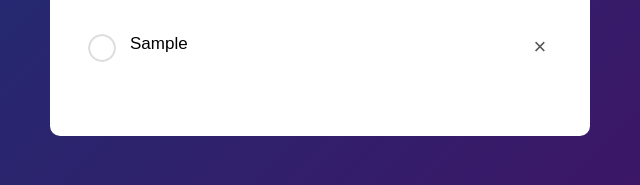
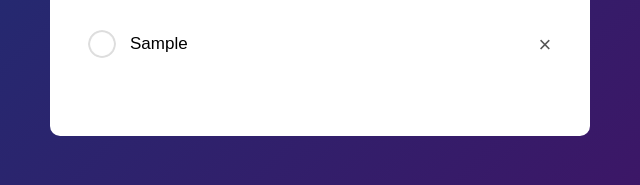
Before and after one commit to brunobrinate/To-Do-List-App, a plain HTML site: page index.html in a window 1280 px wide. Both pictures are taken after typing "Sample" into the empty fields and a click on the button "Add". Shown: the part 273-458 px from the top of the page, 320-960 px from the left. Drawn offline with Linux system fonts and the light colour scheme.

Commit message:
update input area

```diff
--- a/assets/style.css
+++ b/assets/style.css
@@ -72,6 +72,11 @@ ul li{
     position: relative;
 }
 
+ul li:hover{
+    background: #edeef0;
+    border-radius: 15px;
+}
+
 ul li::before{
     content: '';
     position: absolute;
@@ -81,7 +86,7 @@ ul li::before{
     background-image: url(images/unchecked.png);
     background-size: cover;
     background-position: center;
-    top: 12px;
+    top: 8px;
     left: 8px;
 }
 ul li.checked{
@@ -97,16 +102,17 @@ ul li.checked::before{
 ul li span{
     position: absolute;
     right: 0;
-    top: 5px;
-    width: 40px;
-    height: 40px;
+    top: 0;
+    width: 30px;
+    height: 30px;
     font-size: 22px;
     color: #555;
-    line-height: 40px;
+    margin-top: 8px;
     text-align: center;
+    align-content: center;
     border-radius: 50%;
 }
 
 ul li span:hover{
-    background: #edeef0;
+    background: #ff584537;
 }
```
Also changed, not shown: 1 other file.
